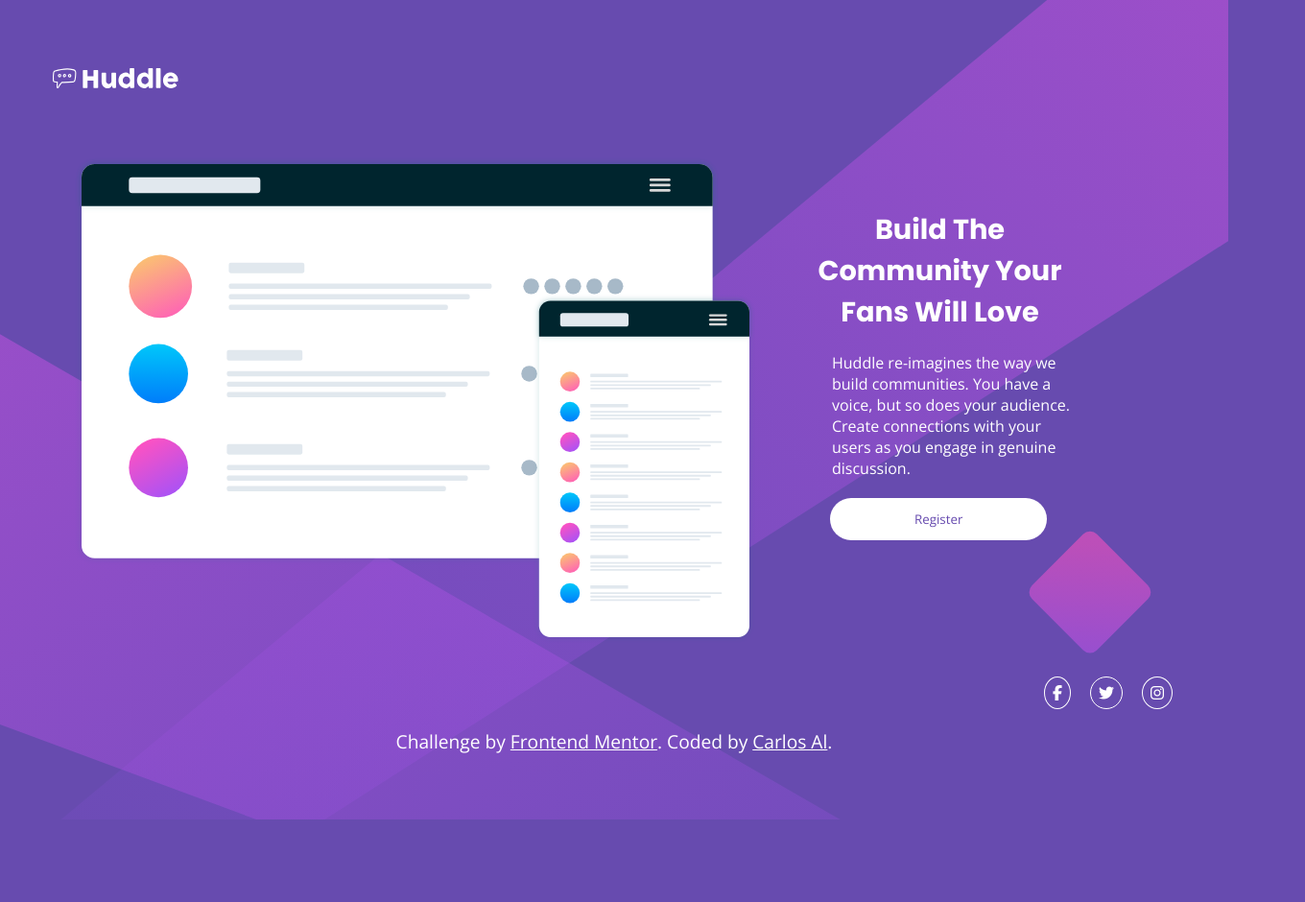
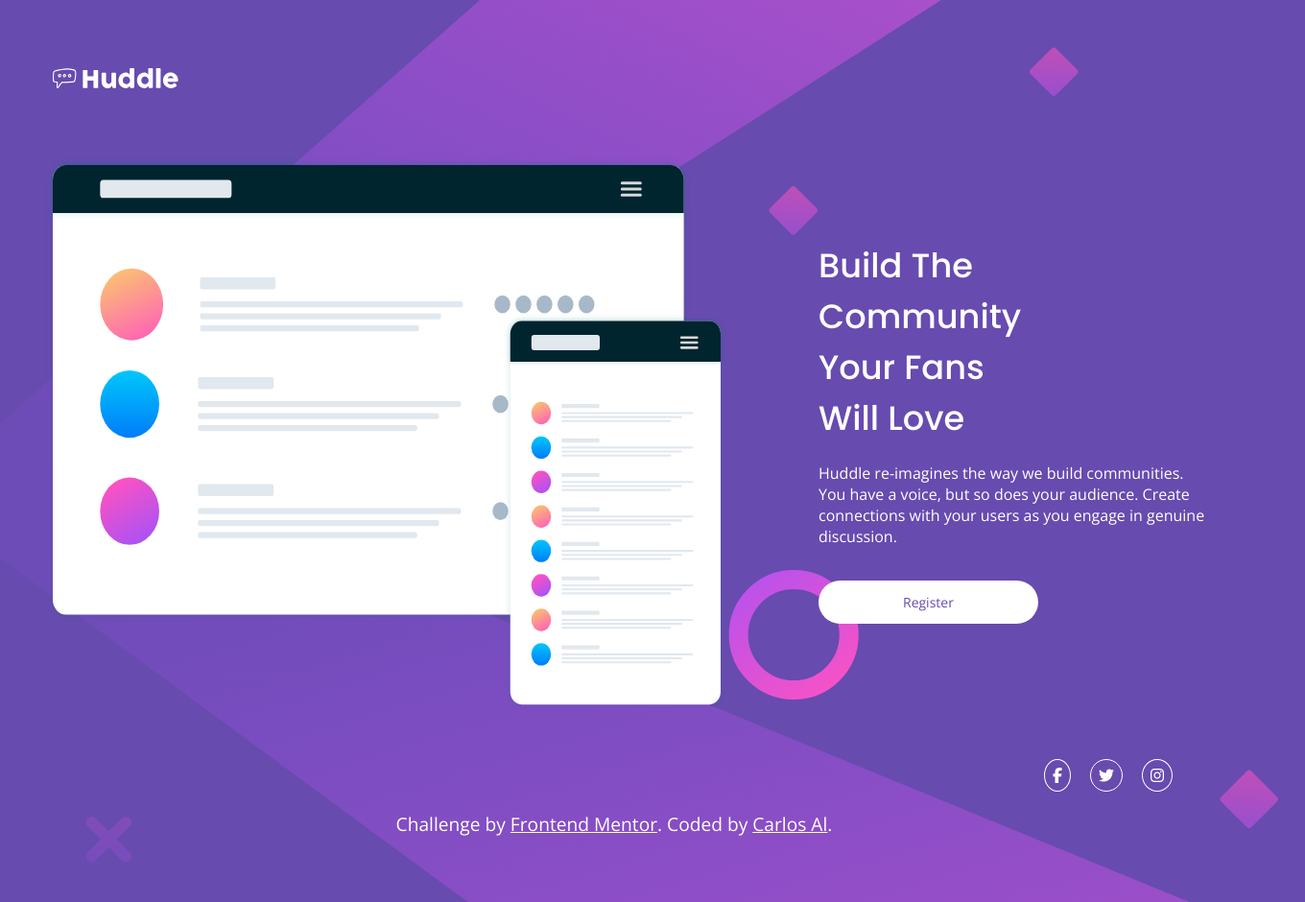
Before and after one commit to crsaele/huddle-landing-page-with-single-introductory-section-master, a plain HTML site: page index.html in a window 1280 px wide. Shown: the whole page at 96% size, 1360 px wide, since content can reach past the window. Before the commit the page ends 854 px from the top, so only its background shows below. Drawn offline with nearby package versions, Linux system fonts and the light colour scheme.

Commit message:
fixed desktop design issues and padding issues

```diff
--- a/index.html
+++ b/index.html
@@ -47,7 +47,7 @@
           class="illustration"
           alt="illustration-mockups"
         />
-        <div>
+        <div class="hero-container">
           <h1>Build The Community Your Fans Will Love</h1>
           <p>
             Huddle re-imagines the way we build communities. You have a voice,
@@ -65,9 +65,9 @@
       <footer>
         <p class="attribution">
           Challenge by
-          <a href="https://www.frontendmentor.io?ref=challenge" target="_blank"
+          <a href="https://www.frontendmentor.io/challenges/huddle-landing-page-with-a-single-introductory-section-B_2Wvxgi0/hub" target="_blank"
             >Frontend Mentor</a
-          >. Coded by <a href="#">Carlos Al</a>.
+          >. Coded by <a href="https://github.com/crsaele">Carlos Al</a>.
         </p>
       </footer>
     </div>
--- a/style.css
+++ b/style.css
@@ -85,29 +85,34 @@
 
 .attribution {
   font-size: 0.9rem;
+  display: none;
   text-align: center;
 }
 .attribution a {
   color: var(--white);
 }
 
-
 @media (min-width: 1020px) {
+  body {
+    background-image: url("images/bg-desktop.svg");
+    background-repeat: no-repeat;
+    background-size: cover;
+    background-color: var(--violet);
+  }
 
   section {
     display: flex;
     justify-content: space-evenly;
-    margin: 0 30px;
-  }
-
-  section > div {
-    padding: 4em 3em;
   }
 
   h1 {
-    text-align: center;
-    padding-right: 30px;
-    font-size: 1.8em;
+    font-size: 2.2rem;
+    font-weight: 500;
+    padding-right: 200px;
+  }
+
+  p {
+    padding: 0;
   }
 
   header {
@@ -115,11 +120,12 @@
   }
 
   .register-btn {
-    margin: 0 30px;
+    font-size: 14px;
   }
 
   .register-btn:hover {
     background-color: var(--softMagenta);
+    cursor: pointer;
   }
 
   .container {
@@ -127,8 +133,12 @@
     text-align: left;
   }
 
+  .hero-container {
+    padding: 6em;
+  }
+
   .illustration {
-    width: 950px;
+    width: 70vw;
   }
 
   .icon-container {
@@ -141,12 +151,17 @@
   }
 
   .icon-container i:hover {
-   color: var(--softMagenta);
-   border: 1px solid var(--softMagenta);
+    color: var(--softMagenta);
+    border: 1px solid var(--softMagenta);
+    cursor: pointer;
   }
 
   .attribution {
     font-size: 1.2rem;
+    display: block;
   }
 
+  .attribution a:hover {
+    color: var(--softMagenta);
+  }
 }
```
